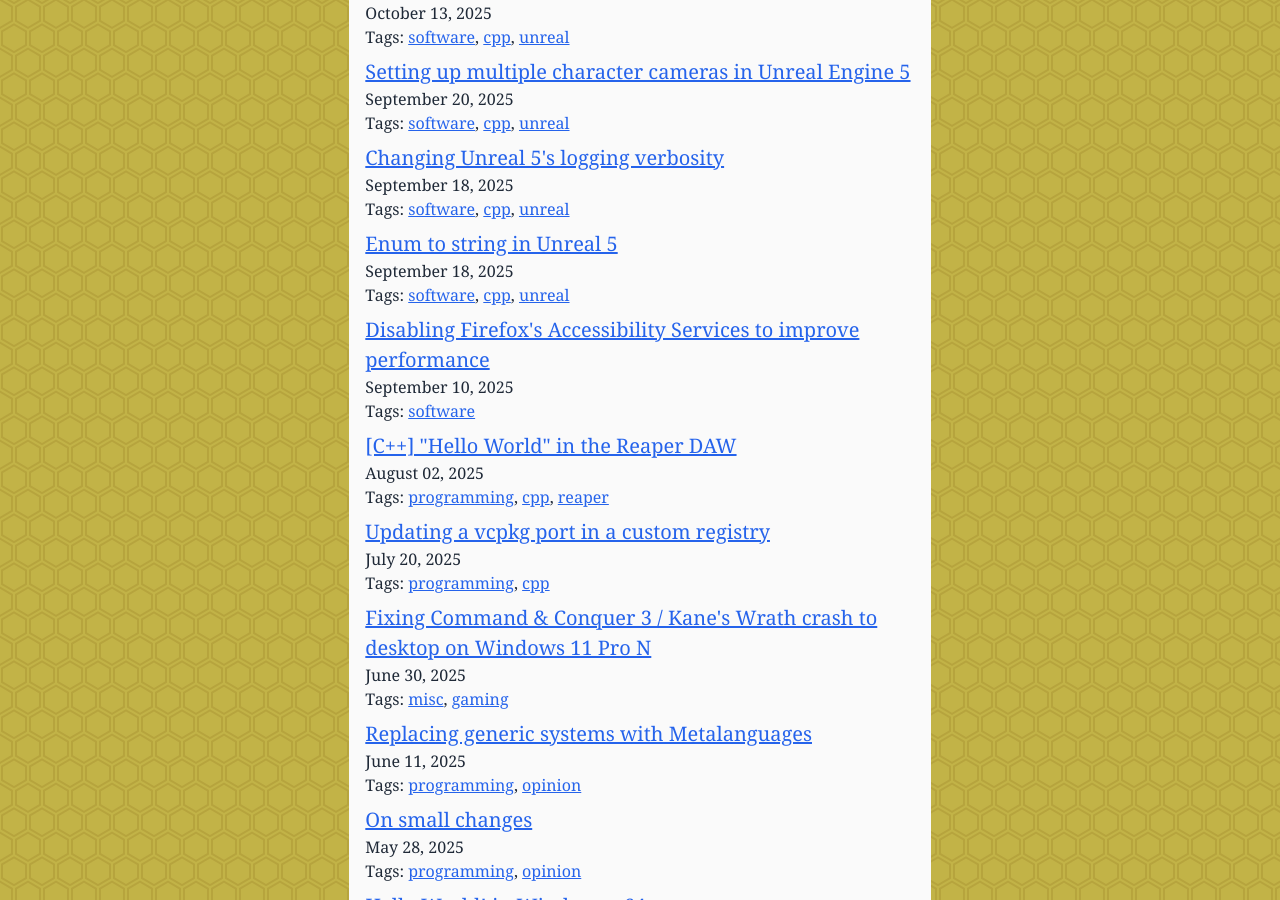
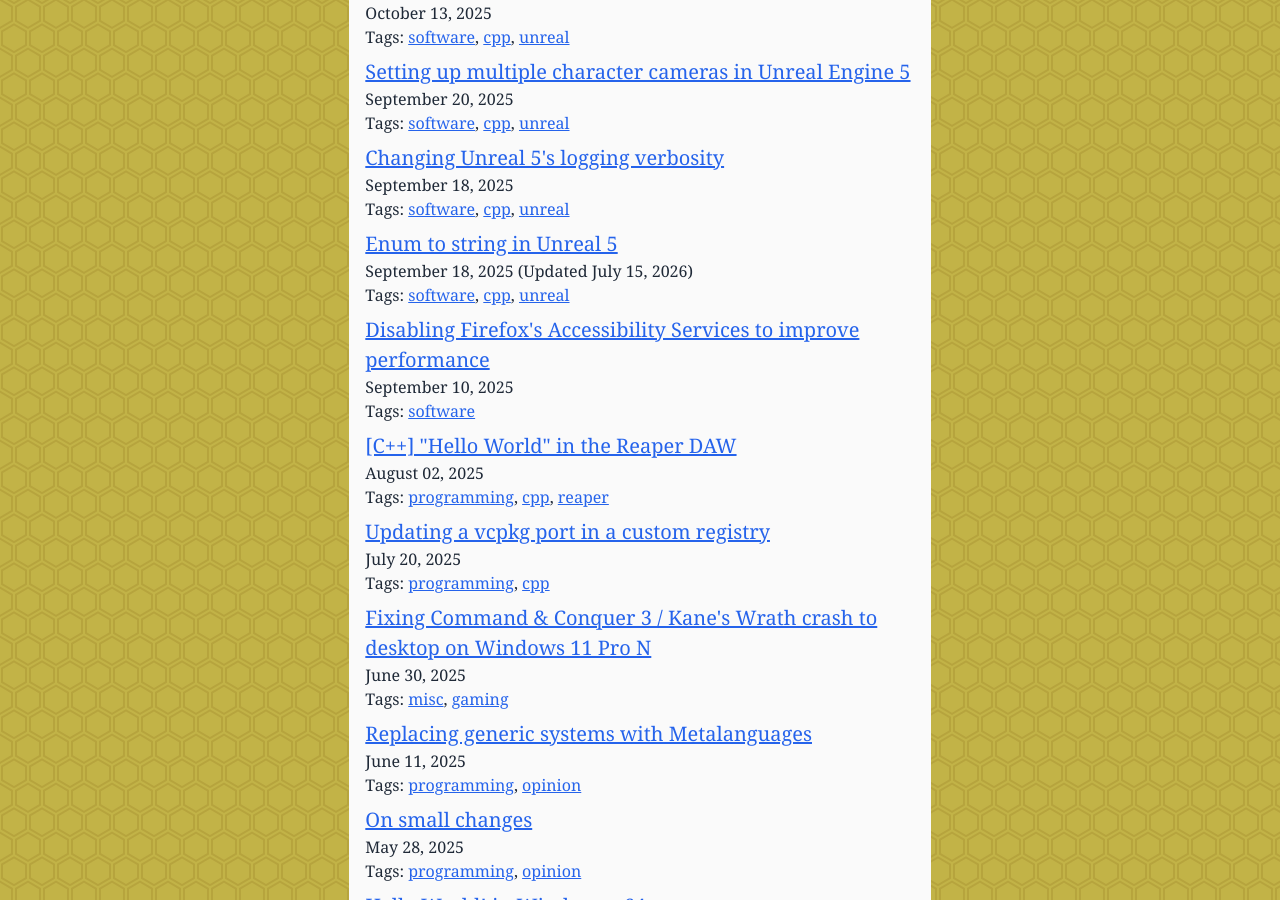
Before and after one commit to nukethebees/nukethebees.github.io, a Jekyll site: the page built from index.md, in a window 1280 px wide and 900 px high, scrolled down 2044 px. Built offline with Jekyll 4.4.1, drawn with Linux system fonts in a browser that asks for light colours; comment, search, counter and statistics services are not loaded.

Commit message:
Add updated date to post list

```diff
--- a/_includes/post_list.html
+++ b/_includes/post_list.html
@@ -11,7 +11,7 @@
 
     <br>
 
-    {% include post_date.html date=post.date %}
+    {% include post_date.html date=post.date last_updated=post.last_updated %}
 
     {%- if post.categories.size > 0 -%}
     <br>
```
